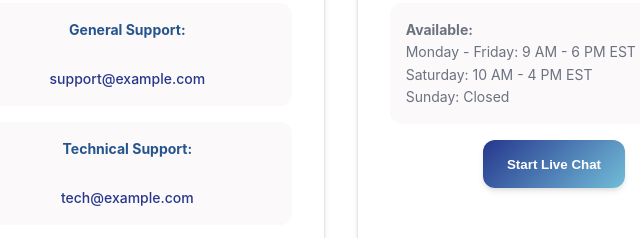
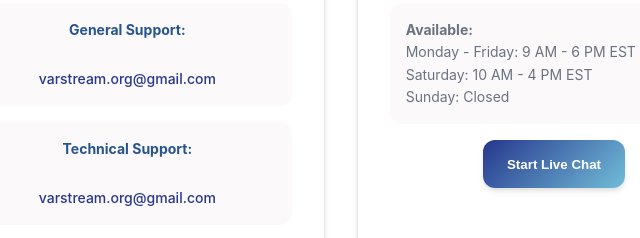
Before and after one commit to varstream-org/varstream, a plain HTML site: page contact.html in a window 1280 px wide. Shown: the part 805-1043 px from the top of the page, 86-726 px from the left. Drawn offline with Linux system fonts and the light colour scheme.

Commit message:
contact.html

```diff
--- a/contact.html
+++ b/contact.html
@@ -49,7 +49,7 @@
           "telephone": "+1-555-APP-NAME",
           "contactType": "customer service",
           "availableLanguage": ["English"],
-          "email": "support@example.com"
+          "email": "varstream.org@gmail.com"
         }
       }
     }
@@ -125,11 +125,11 @@
                     <p>Send us an email and we'll respond within 24 hours.</p>
                     <div class="contact-details">
                         <strong>General Support:</strong><br>
-                        <a href="mailto:support@example.com">support@example.com</a>
+                        <a href="mailto:varstream.org@gmail.com">varstream.org@gmail.com</a>
                     </div>
                     <div class="contact-details">
                         <strong>Technical Support:</strong><br>
-                        <a href="mailto:tech@example.com">tech@example.com</a>
+                        <a href="mailto:varstream.org@gmail.com">varstream.org@gmail.com</a>
                     </div>
                     <div class="response-time">
                         <span class="badge badge--info">Response: 24 hours</span>
```
